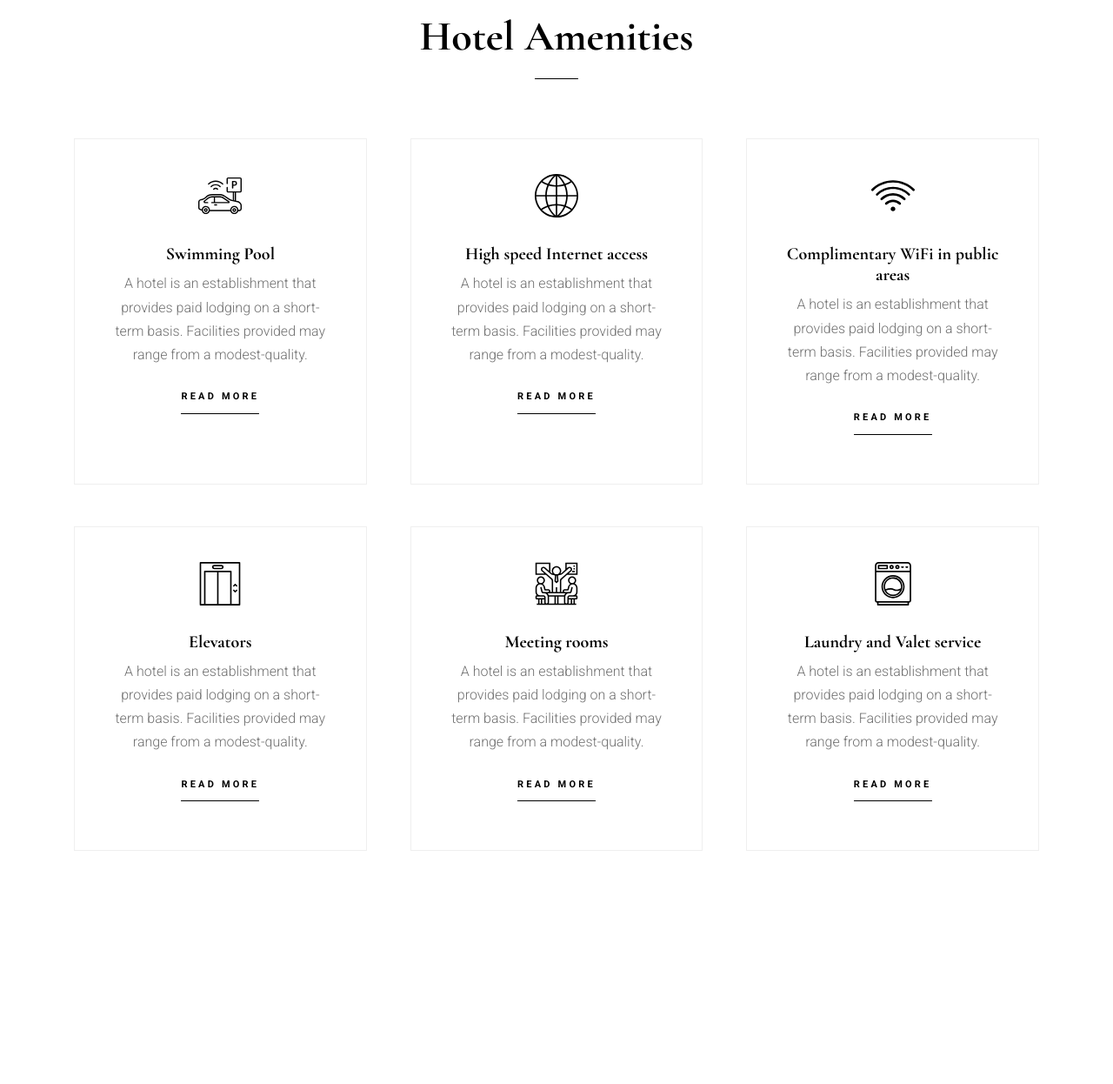
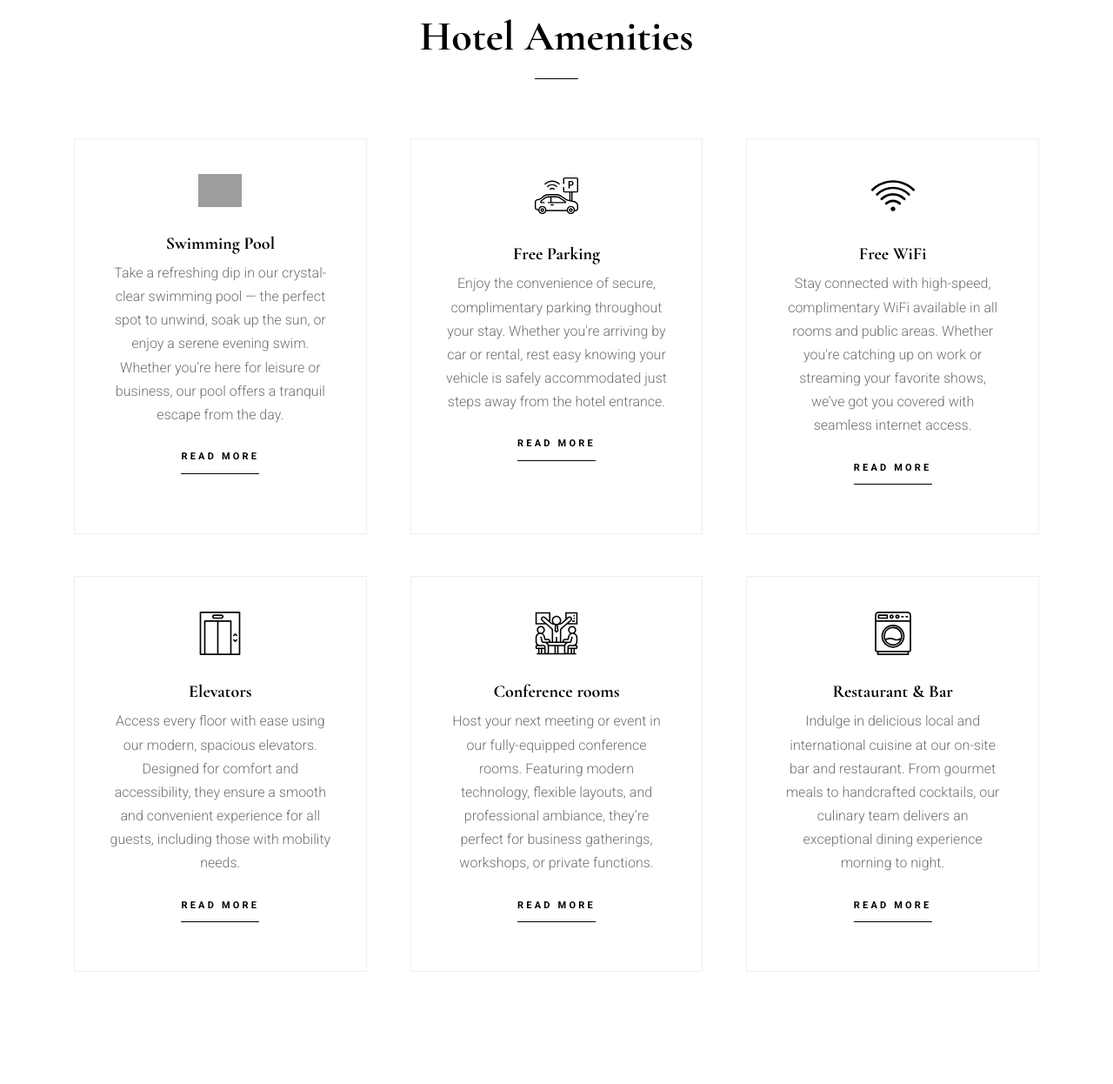
Before and after one commit to davidmise/mk_hotel, a PHP site: page / in a window 1280 px wide. Shown: the part 2715-3961 px from the top of the page at 87% size. Run offline with PHP 8.4, Linux system fonts and the light colour scheme; data that the repository does not hold is empty; some web fonts are replaced; grey boxes are pictures that could not be loaded.

Commit message:
maed changes

```diff
--- a/index.php
+++ b/index.php
@@ -398,22 +398,22 @@
               <div class="col-md-6 col-lg-4 mb-5" data-aos="fade-up" data-aos-delay="100">
                 <div class="media-29191 text-center h-100">
                   <div class="media-29191-icon">
-                    <img src="images/svg/parking.svg" alt="Image" class="img-fluid">
+                    <img src="images/svg/swimming.png" alt="Image" class="img-fluid">
                   </div>
                   <h3>Swimming Pool</h3>
-                  <p>A hotel is an establishment that provides paid lodging on a short-term basis. Facilities provided may range from a modest-quality.</p>
-                  <p><p><a href="#" class="readmore reverse">Read More</a></p></p>
+                  <p>Take a refreshing dip in our crystal-clear swimming pool — the perfect spot to unwind, soak up the sun, or enjoy a serene evening swim. Whether you’re here for leisure or business, our pool offers a tranquil escape from the day.</p>
+                  <p><p><a href="amenities.html" class="readmore reverse">Read More</a></p></p>
                 </div>
               </div>
 
               <div class="col-md-6 col-lg-4 mb-5" data-aos="fade-up" data-aos-delay="200">
                 <div class="media-29191 text-center h-100">
                   <div class="media-29191-icon">
-                    <img src="images/svg/internet.svg" alt="Image" class="img-fluid">
+                    <img src="images/svg/parking.svg" alt="Image" class="img-fluid">
                   </div>
-                  <h3>High speed Internet access</h3>
-                  <p>A hotel is an establishment that provides paid lodging on a short-term basis. Facilities provided may range from a modest-quality.</p>
-                  <p><p><a href="#" class="readmore reverse">Read More</a></p></p>
+                  <h3>Free Parking</h3>
+                  <p>Enjoy the convenience of secure, complimentary parking throughout your stay. Whether you're arriving by car or rental, rest easy knowing your vehicle is safely accommodated just steps away from the hotel entrance.</p>
+                  <p><p><a href="amenities.html" class="readmore reverse">Read More</a></p></p>
                 </div>
               </div>
               <div class="col-md-6 col-lg-4 mb-5" data-aos="fade-up" data-aos-delay="100">
@@ -421,9 +421,9 @@
                   <div class="media-29191-icon">
                     <img src="images/svg/wifi.svg" alt="Image" class="img-fluid">
                   </div>
-                  <h3>Complimentary WiFi in public areas</h3>
-                  <p>A hotel is an establishment that provides paid lodging on a short-term basis. Facilities provided may range from a modest-quality.</p>
-                  <p><p><a href="#" class="readmore reverse">Read More</a></p></p>
+                  <h3>Free WiFi</h3>
+                  <p>Stay connected with high-speed, complimentary WiFi available in all rooms and public areas. Whether you're catching up on work or streaming your favorite shows, we’ve got you covered with seamless internet access.</p>
+                  <p><p><a href="amenities.html" class="readmore reverse">Read More</a></p></p>
                 </div>
               </div>
 
@@ -433,8 +433,8 @@
                     <img src="images/svg/elevator.svg" alt="Image" class="img-fluid">
                   </div>
                   <h3>Elevators</h3>
-                  <p>A hotel is an establishment that provides paid lodging on a short-term basis. Facilities provided may range from a modest-quality.</p>
-                  <p><p><a href="#" class="readmore reverse">Read More</a></p></p>
+                  <p>Access every floor with ease using our modern, spacious elevators. Designed for comfort and accessibility, they ensure a smooth and convenient experience for all guests, including those with mobility needs.</p>
+                  <p><p><a href="amenities.html" class="readmore reverse">Read More</a></p></p>
                 </div>
               </div>
 
@@ -444,9 +444,9 @@
                     <img src="images/svg/partners.svg" alt="Image" class="img-fluid">
                   </div>
 
-                  <h3>Meeting rooms</h3>
-                  <p>A hotel is an establishment that provides paid lodging on a short-term basis. Facilities provided may range from a modest-quality.</p>
-                  <p><p><a href="#" class="readmore reverse">Read More</a></p></p>
+                  <h3>Conference rooms</h3>
+                  <p>Host your next meeting or event in our fully-equipped conference rooms. Featuring modern technology, flexible layouts, and professional ambiance, they’re perfect for business gatherings, workshops, or private functions.</p>
+                  <p><p><a href="amenities.html" class="readmore reverse">Read More</a></p></p>
                 </div>
               </div>
               <div class="col-md-6 col-lg-4 mb-5" data-aos="fade-up" data-aos-delay="200">
@@ -454,9 +454,9 @@
                   <div class="media-29191-icon">
                     <img src="images/svg/washing-machine.svg" alt="Image" class="img-fluid">
                   </div>
-                  <h3>Laundry and Valet service</h3>
-                  <p>A hotel is an establishment that provides paid lodging on a short-term basis. Facilities provided may range from a modest-quality.</p>
-                  <p><p><a href="#" class="readmore reverse">Read More</a></p></p>
+                  <h3> Restaurant &amp; Bar</h3>
+                  <p>Indulge in delicious local and international cuisine at our on-site bar and restaurant. From gourmet meals to handcrafted cocktails, our culinary team delivers an exceptional dining experience morning to night.</p>
+                  <p><p><a href="amenities.html" class="readmore reverse">Read More</a></p></p>
                 </div>
               </div>
 
@@ -480,7 +480,7 @@
               </div>
               <div class="col-md-4">
                 <div class="post-entry" data-aos="fade-up" data-aos-delay="100">
-                  <a href="#" class="thumb"><img src="images/img_1.jpg" alt="Image" class="img-fluid"></a>
+                  <a href="#" class="thumb"><img src="images/mk_hotel/BAR/bar.JPG" alt="Image" class="img-fluid"></a>
                   <div class="post-entry-contents">
                     <h3><a href="#">How algorithms shape our world</a></h3>
                     <div class="date">December 20, 2019 &bullet; by <a href="#">Joefrey Mahusay</a></div>
@@ -492,7 +492,7 @@
 
               <div class="col-md-4">
                 <div class="post-entry" data-aos="fade-up" data-aos-delay="200">
-                  <a href="#" class="thumb"><img src="images/img_3.jpg" alt="Image" class="img-fluid"></a>
+                  <a href="#" class="thumb"><img src="images/mk_hotel/BAR/bar2.JPG" alt="Image" class="img-fluid"></a>
                   <div class="post-entry-contents">
                     <h3><a href="#">How algorithms shape our world</a></h3>
                     <div class="date">December 20, 2019 &bullet; by <a href="#">Joefrey Mahusay</a></div>
```
Also changed, not shown: 2 other files.
